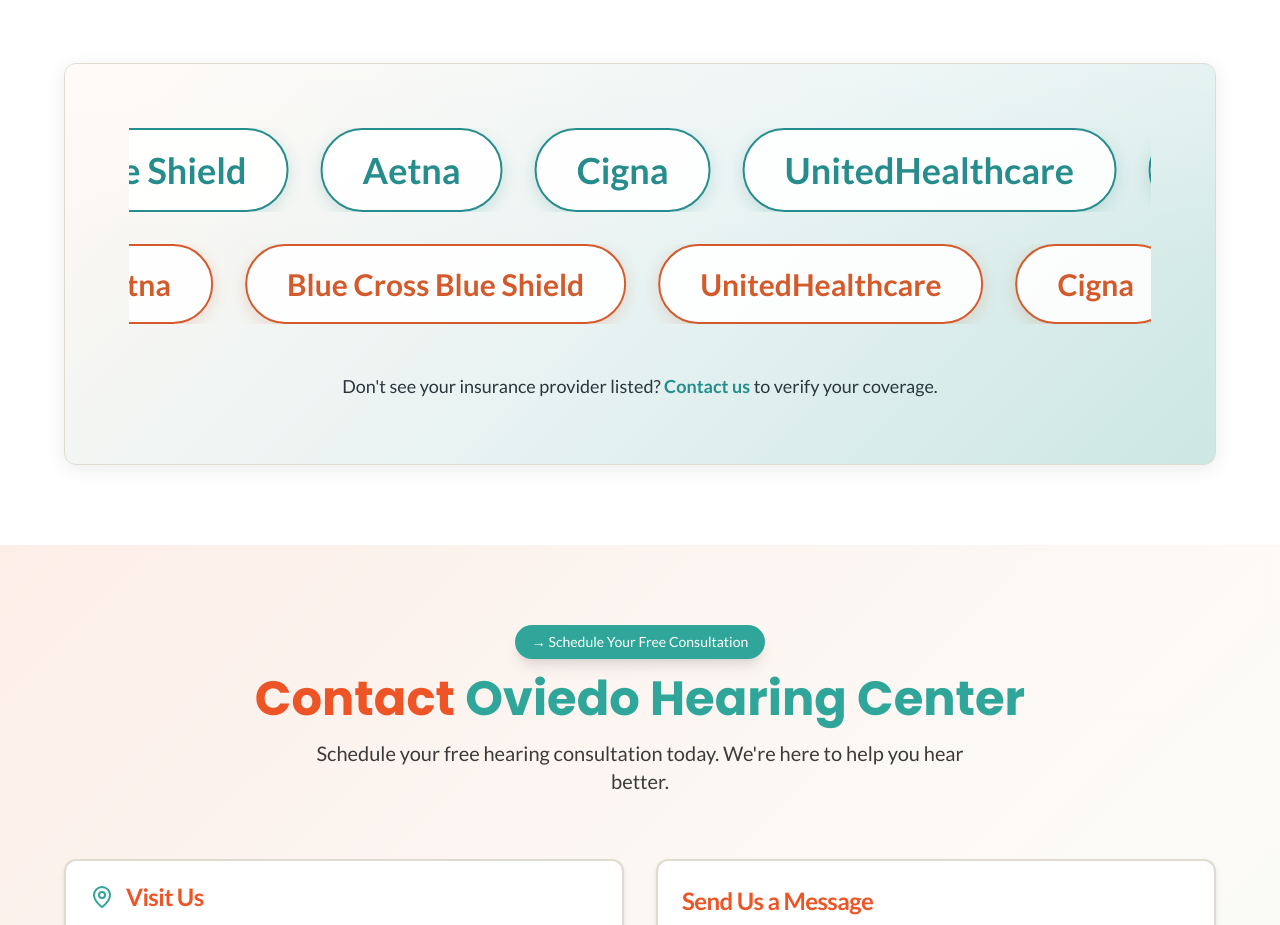
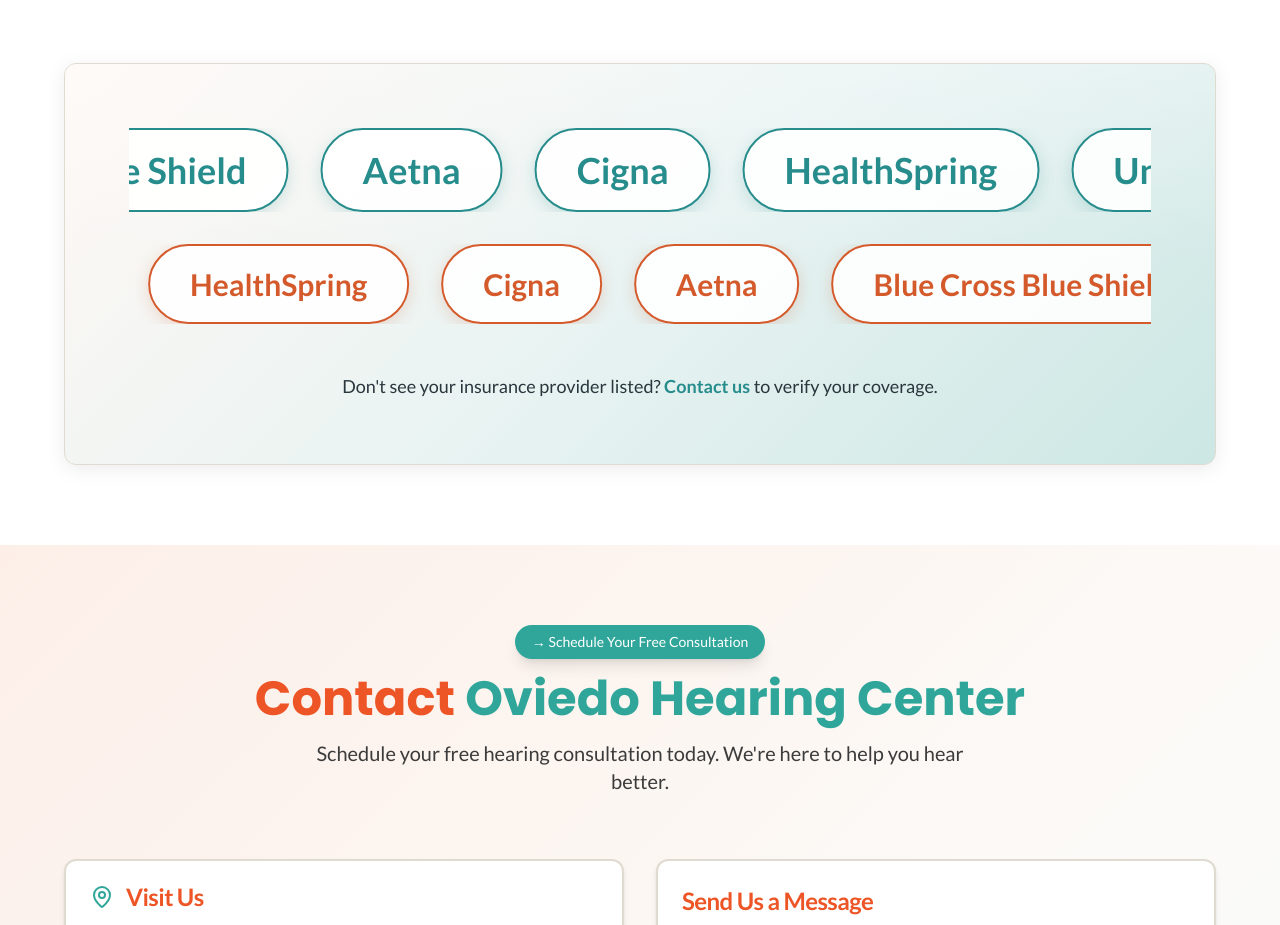
Before and after one commit to triavalabs/hear-with-heart, a React (Vite) app: page / in a window 1280 px wide. Shown: the part 5380-6305 px from the top of the page. Built offline with nearby package versions, Linux system fonts and the light colour scheme; the HTML template or start-up script is replaced by a standard one.

Commit message:
Add Health Spring insurance

```diff
--- a/src/components/Insurance.tsx
+++ b/src/components/Insurance.tsx
@@ -7,7 +7,8 @@ const insuranceProviders = [
   "UnitedHealthcare",
   "Blue Cross Blue Shield",
   "Aetna",
-  "Cigna"
+  "Cigna",
+  "HealthSpring"
 ];
 
 const Insurance = () => {
```
